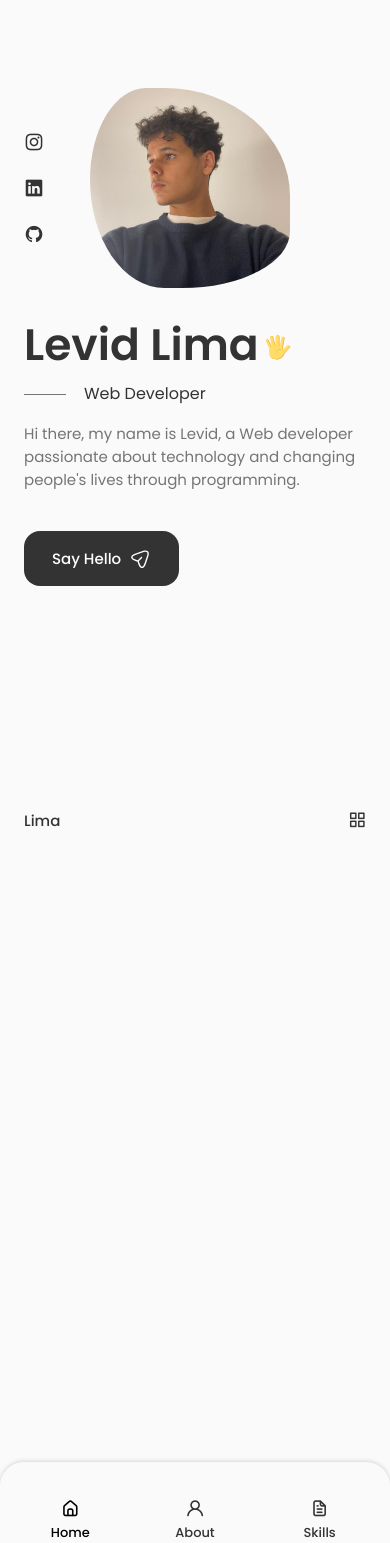
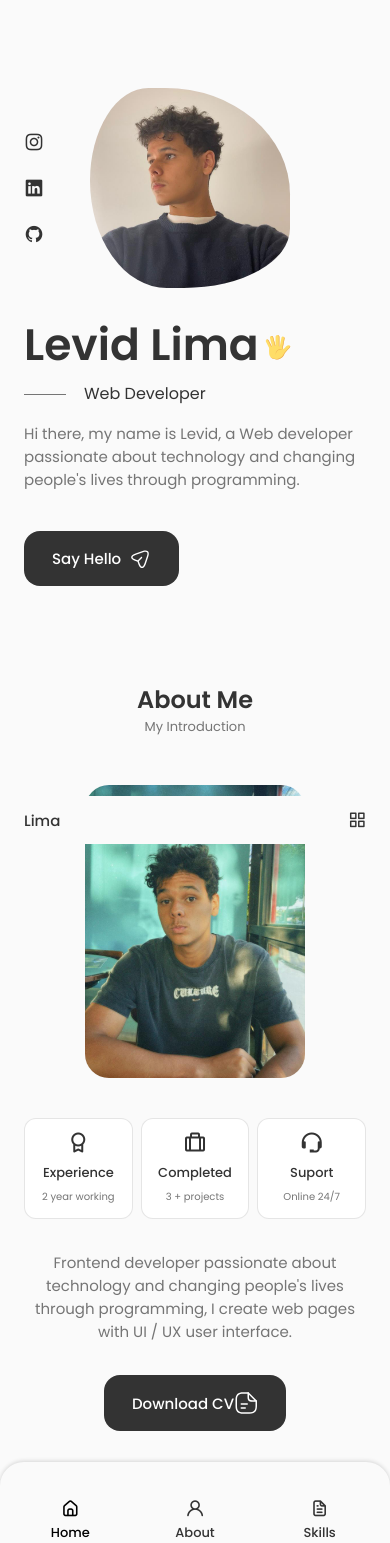
Before and after one commit to DEVLevid/my-portfolio, a React (Create React App) app: page / in a window 390 px wide. Before the commit the page ends 844 px from the top, so only its background shows below. Built offline with nearby package versions, Linux system fonts and the light colour scheme.

Commit message:
feat: create about component

```diff
--- a/src/App.js
+++ b/src/App.js
@@ -1,6 +1,7 @@
 import './App.css';
 import Header from './components/header/header';
 import Home from './components/home/home';
+import About from './components/about/About';
 
 function App() {
   return (
@@ -8,6 +9,7 @@
     <Header/>
     <main className='main'>
       <Home/>
+      <About/>
     </main>
     </>
   );
--- /dev/null
+++ b/src/components/about/About.jsx
@@ -0,0 +1,59 @@
+import React from "react";
+import "./about.css";
+import AboutImg from "../../Assets/assets/About.jpeg";
+import CV from "../../Assets/assets/ECV - Levid Lima.pdf";
+import Info from "./info";
+
+function About() {
+  return (
+    <section className="about section" id="about">
+      <h2 className="section_title">About Me</h2>
+      <span className="section_subtitle">My Introduction</span>
+
+      <div className="about_container container grid">
+        <img src={AboutImg} alt="" className="about_img" />
+
+        <div className="about_data">
+          <Info />
+
+          <p className="about_description">
+            Frontend developer passionate about technology and changing people's
+            lives through programming, I create web pages with UI / UX user
+            interface.
+          </p>
+
+          <a download="" href={CV} className="button button--flex">
+            Download CV
+            <svg
+              class="button__icon"
+              xmlns="http://www.w3.org/2000/svg"
+              width="24"
+              height="24"
+              viewBox="0 0 24 24"
+              fill="none"
+            >
+              <path
+                d="M15.25 22.7502H9.25C3.82 22.7502 1.5 20.4302 1.5 15.0002V9.00024C1.5 3.57024 3.82 1.25024 9.25 1.25024H14.25C14.66 1.25024 15 1.59024 15 2.00024C15 2.41024 14.66 2.75024 14.25 2.75024H9.25C4.64 2.75024 3 4.39024 3 9.00024V15.0002C3 19.6102 4.64 21.2502 9.25 21.2502H15.25C19.86 21.2502 21.5 19.6102 21.5 15.0002V10.0002C21.5 9.59024 21.84 9.25024 22.25 9.25024C22.66 9.25024 23 9.59024 23 10.0002V15.0002C23 20.4302 20.68 22.7502 15.25 22.7502Z"
+                fill="var(--container-color)"
+              ></path>
+              <path
+                d="M22.25 10.7502H18.25C14.83 10.7502 13.5 9.42023 13.5 6.00023V2.00023C13.5 1.70023 13.68 1.42023 13.96 1.31023C14.24 1.19023 14.56 1.26023 14.78 1.47023L22.78 9.47023C22.99 9.68023 23.06 10.0102 22.94 10.2902C22.82 10.5702 22.55 10.7502 22.25 10.7502ZM15 3.81023V6.00023C15 8.58023 15.67 9.25023 18.25 9.25023H20.44L15 3.81023Z"
+                fill="var(--container-color)"
+              ></path>
+              <path
+                d="M13.25 13.7502H7.25C6.84 13.7502 6.5 13.4102 6.5 13.0002C6.5 12.5902 6.84 12.2502 7.25 12.2502H13.25C13.66 12.2502 14 12.5902 14 13.0002C14 13.4102 13.66 13.7502 13.25 13.7502Z"
+                fill="var(--container-color)"
+              ></path>
+              <path
+                d="M11.25 17.7502H7.25C6.84 17.7502 6.5 17.4102 6.5 17.0002C6.5 16.5902 6.84 16.2502 7.25 16.2502H11.25C11.66 16.2502 12 16.5902 12 17.0002C12 17.4102 11.66 17.7502 11.25 17.7502Z"
+                fill="var(--container-color)"
+              ></path>
+            </svg>
+          </a>
+        </div>
+      </div>
+    </section>
+  );
+}
+
+export default About;
--- /dev/null
+++ b/src/components/about/about.css
@@ -0,0 +1,101 @@
+.about_container {
+  grid-template-columns: repeat(2, 2fr);
+  column-gap: 4rem;
+}
+
+.about_img {
+  width: 350px;
+  border-radius: 1.5rem;
+  justify-self: center;
+}
+
+.about_info {
+  grid-template-columns: repeat(3, 140px);
+  gap: 0.5rem;
+  margin-bottom: var(--mb-2);
+}
+
+.about_box {
+  background-color: var(--container-color);
+  border: 1px solid rgba(0, 0, 0, 0.1);
+  border-radius: 0.75rem;
+  text-align: center;
+  padding: 1rem 1.25rem;
+}
+
+.about_icon {
+  font-size: 1.5rem;
+  color: var(--title-color);
+  margin-bottom: var(--mb-0-5);
+}
+
+.about_title {
+  font-size: var(--small-font-size);
+  font-weight: var(--font-medium);
+}
+
+.about_subtitle {
+  font-size: var(--tiny-font-size);
+}
+
+.about_description {
+  padding-bottom: 3rem;
+  margin-bottom: var(--mb-0-5);
+}
+
+@media screen and (max-width: 988px) {
+  .about_container {
+    grid-template-columns: 1fr;
+    row-gap: 2.5rem;
+  }
+
+  .about_img {
+    width: 220px;
+  }
+
+  .about_box {
+    padding: 0.75rem 0.5rem;
+  }
+
+  .about_data {
+    text-align: center;
+  }
+
+  .about_info {
+    justify-content: center;
+  }
+
+  .about_description {
+    padding: 0 5rem;
+    margin-bottom: 2rem;
+  }
+}
+
+@media screen and (max-width: 768px) {
+  body {
+    margin: 0 0 var(--header-heigth) 0;
+  }
+  .section {
+    padding: 2rem 0 4rem;
+  }
+
+  .section_subtitle {
+    margin-bottom: var(--mb-3);
+  }
+}
+
+@media screen and (max-width: 576px) {
+  .about_info {
+    grid-template-columns: repeat(3, 1fr);
+  }
+
+  .about_description {
+    padding: 0;
+  }
+}
+
+@media screen and (max-width: 350px) {
+  .about_info {
+    grid-template-columns: repeat(2, 1fr);
+  }
+}
--- /dev/null
+++ b/src/components/about/info.jsx
@@ -0,0 +1,27 @@
+import React from "react";
+
+const Info = () => {
+  return (
+    <div className="about_info grid">
+      <div className="about_box">
+        <i class="bx bx-award about_icon"></i>
+        <h3 className="about_title">Experience</h3>
+        <span className="about_subtitle"> 2 year working</span>
+      </div>
+
+      <div className="about_box">
+        <i class="bx bx-briefcase-alt about_icon"></i>
+        <h3 className="about_title">Completed</h3>
+        <span className="about_subtitle">3 + projects</span>
+      </div>
+
+      <div className="about_box">
+        <i class="bx bx-support about_icon"></i>
+        <h3 className="about_title">Suport</h3>
+        <span className="about_subtitle">Online 24/7</span>
+      </div>
+    </div>
+  );
+};
+
+export default Info;
```
